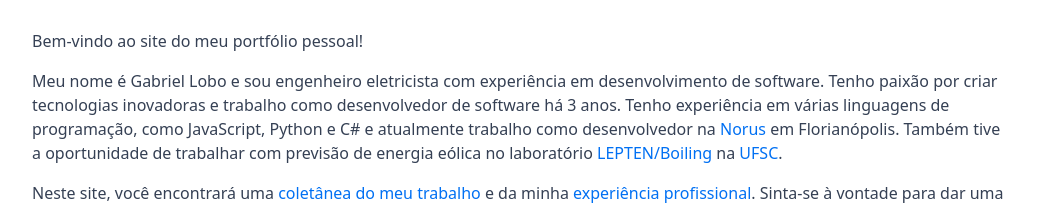
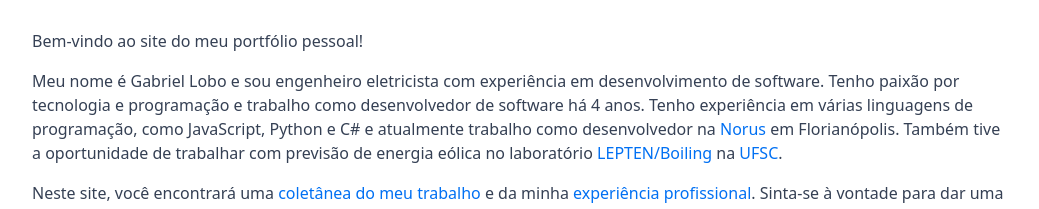
Before and after one commit to gabbelobo/lobo-dev, a Next.js app: page / in a window 1280 px wide. Shown: the part 179-388 px from the top of the page, without its empty margins (120-1159 px from the left). Built offline with nearby package versions, Linux system fonts and the light colour scheme.

Commit message:
Correções texto introdução

```diff
--- a/pages/index.js
+++ b/pages/index.js
@@ -14,12 +14,12 @@ export default function Home() {
 			<h1>Olá.</h1>
 			<p>Bem-vindo ao site do meu portfólio pessoal!</p>
 			<p> Meu nome é Gabriel Lobo e sou engenheiro eletricista
-				com experiência em desenvolvimento de software. Tenho paixão por criar tecnologias inovadoras e
-				 trabalho como desenvolvedor de software há {moment().diff(moment([2019,1,1]), 'years')} anos.
+				com experiência em desenvolvimento de software. Tenho paixão por tecnologia e programação e
+				trabalho como desenvolvedor de software há {moment().diff(moment([2019,1,1]), 'years') + 1} anos.
 				Tenho experiência em várias linguagens de programação, como JavaScript, Python e C# e atualmente
-				trabalho como desenvolvedor na <a href="https://norus.com.br">Norus </a>
-				em Florianópolis. Também tive a oportunidade de trabalhar com previsão de energia eólica no
-				laboratório <a href='https://www.lepten.ufsc.br/'> LEPTEN/Boiling </a> na <a href='https://ufsc.br/'>UFSC</a>.
+				trabalho como desenvolvedor na <a href="https://norus.com.br">Norus </a> em Florianópolis.
+				Também tive a oportunidade de trabalhar com previsão de energia eólica no laboratório
+				<a href='https://www.lepten.ufsc.br/'> LEPTEN/Boiling </a> na <a href='https://ufsc.br/'>UFSC</a>.
 			</p>
 			<p>Neste site, você encontrará uma <a href='/portfolio'> coletânea do meu trabalho </a>
 				 e da minha <Link href={'/experiencia'}>experiência profissional</Link>.
```
